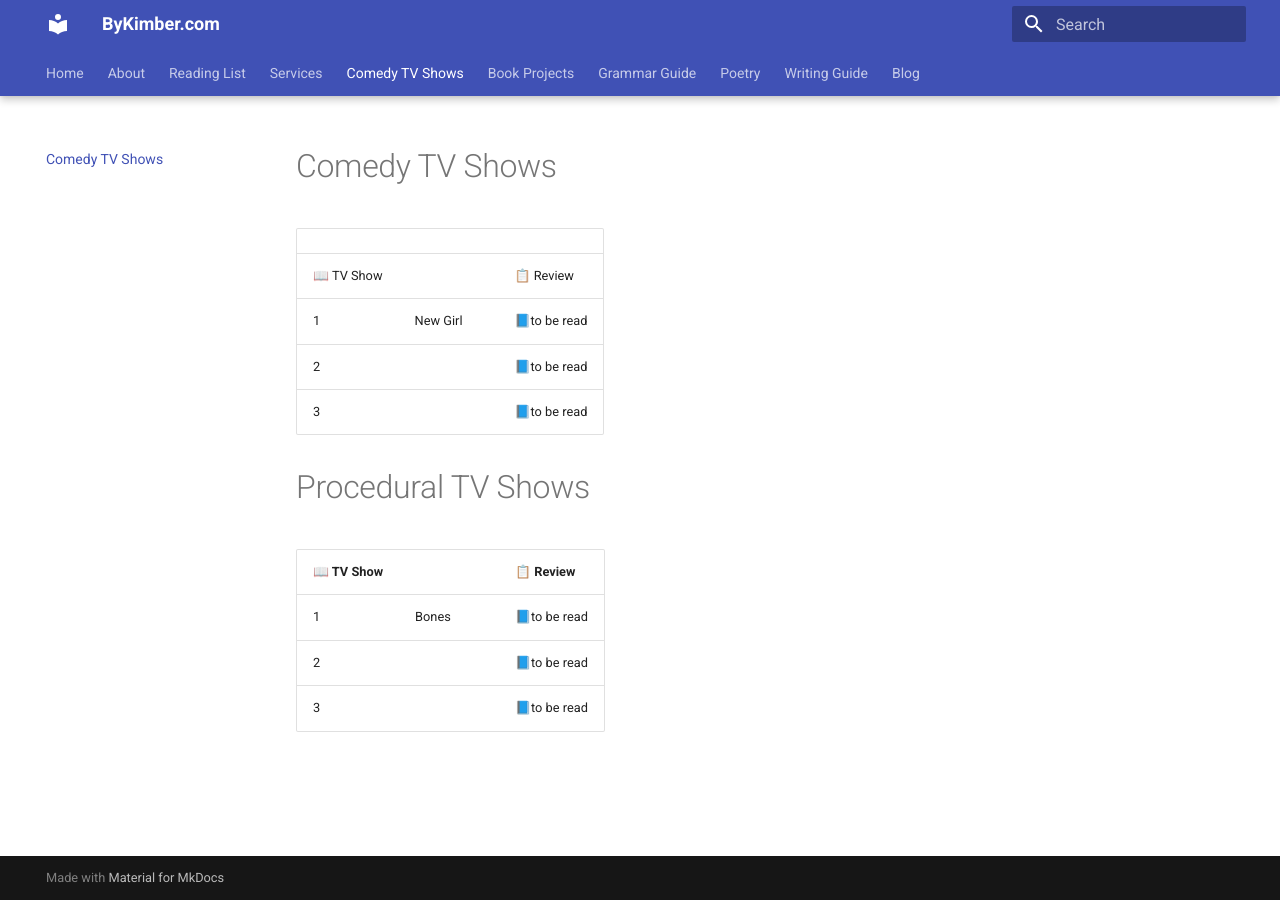
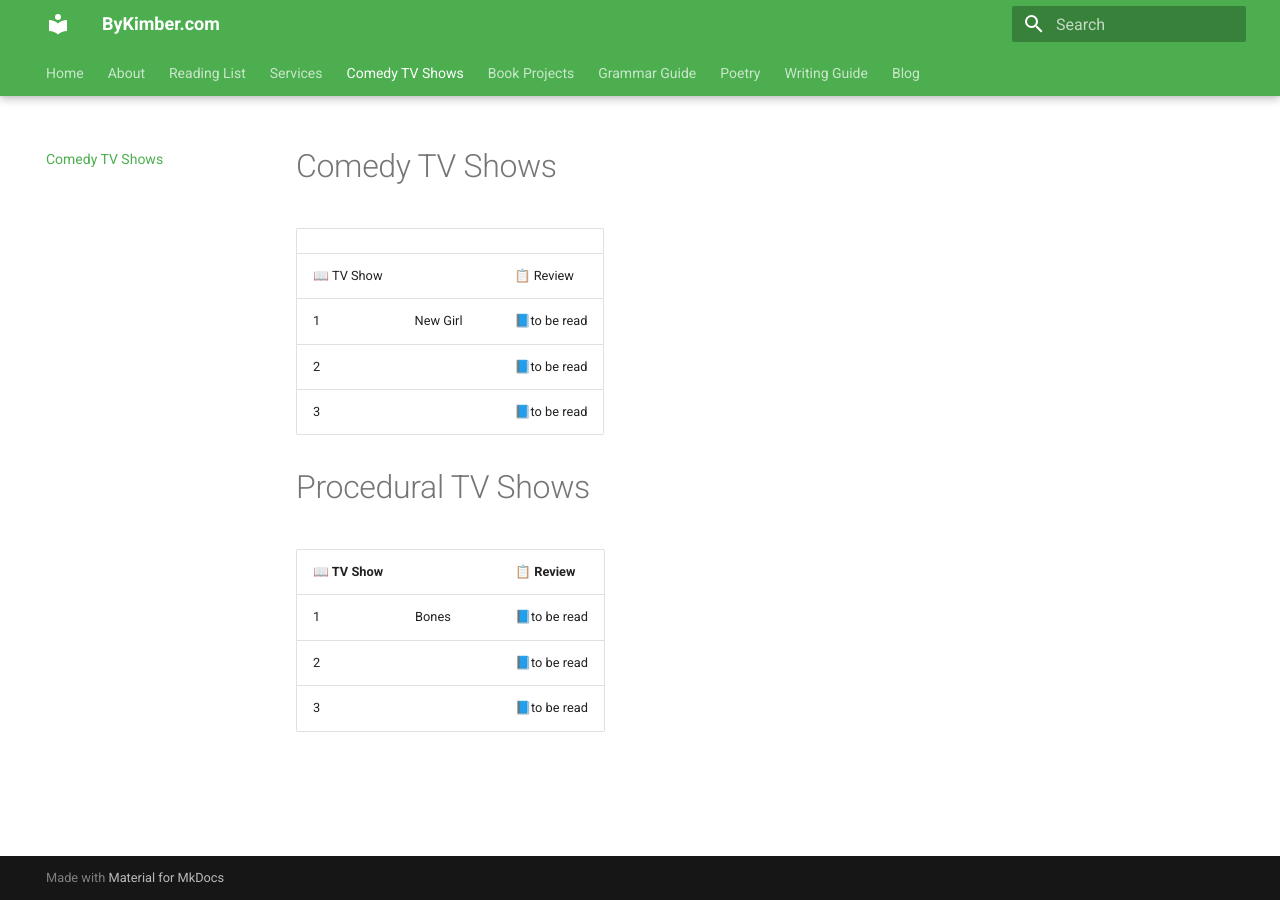
Before and after one commit to moonfIower/bykimber, an MkDocs documentation site: the page built from docs/Watch List.md, in a window 1280 px wide. Built offline with MkDocs 1.6.1 and Material for MkDocs 9.7.7, drawn with Linux system fonts in a browser that asks for light colours.

Commit message:
nav bar color fixes

```diff
--- a/mkdocs.yml
+++ b/mkdocs.yml
@@ -26,6 +26,15 @@ theme:
     features:
     - navigation.tabs
     - navigation.tabs.sticky
+    palette:
+    - media: "(prefers-color-scheme: light)"
+      scheme: default
+      primary: green
+      accent: green
+    - media: "(prefers-color-scheme: dark)"
+      scheme: slate
+      primary: green
+      accent: green
 
 # Extensions
 markdown_extensions:
```
